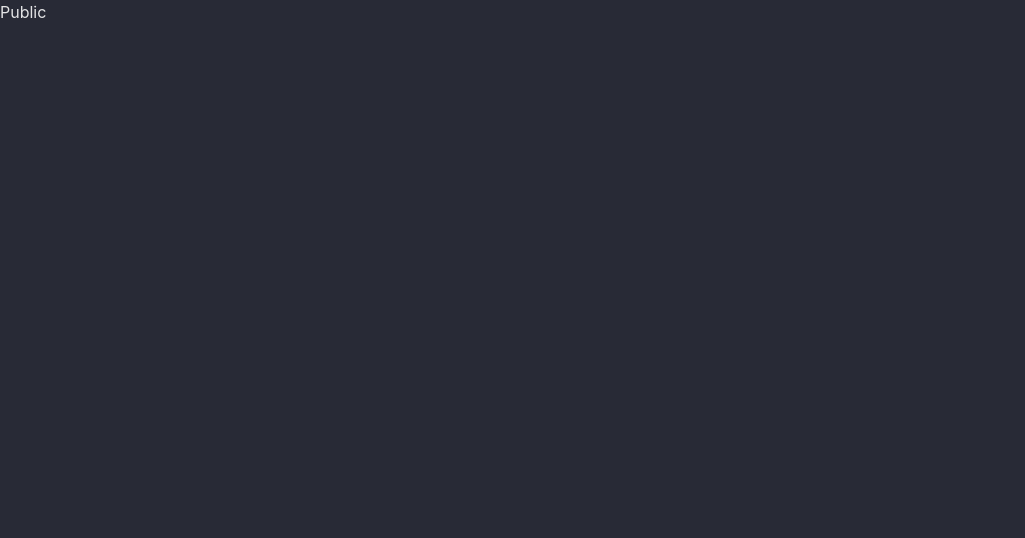
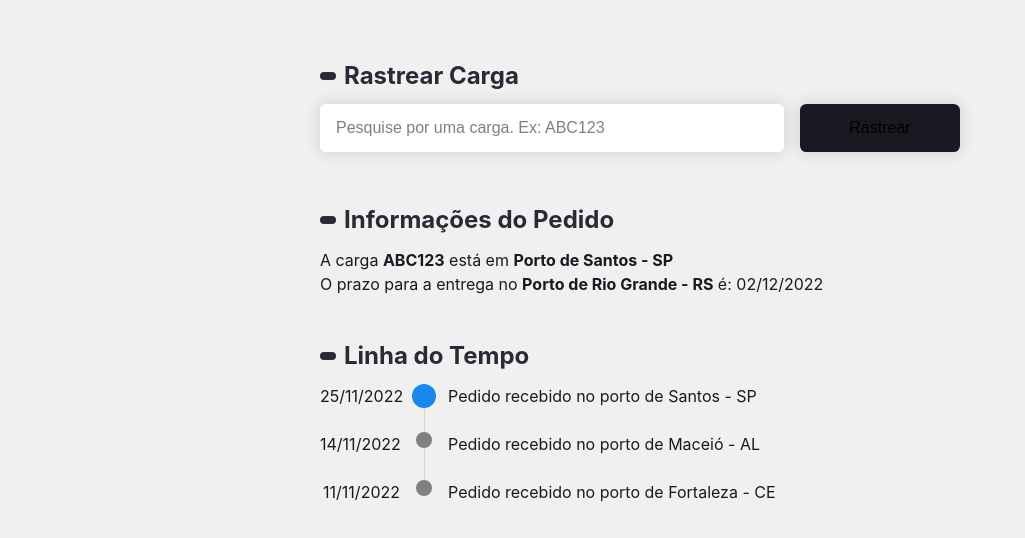
Before and after one commit to YtaloGabriel/RastreadorDeCarga-Front-Time2, a React (Vite) app: page /public in a window 1280 px wide. Shown: the top 538 px of the page, without its empty margins (0-1025 px from the left). Built offline with nearby package versions, Linux system fonts and the light colour scheme.

Commit message:
Parte visual da página pública (rastreamento) criada

```diff
--- a/src/App.tsx
+++ b/src/App.tsx
@@ -5,7 +5,7 @@ import Logger from './components/Logger/Logger';
 
 import Dashboard from './components/Admin/Dashboard/Dashboard';
 import Cargo from './components/Admin/Cargo/Cargo';
-import PublicTracker from './components/Admin/PublicTracker/PublicTracker';
+import PublicTracker from './components/Admin/AdminTracker/AdminTracker';
 import CargoMap from './components/Admin/CargoMap/CargoMap';
 
 function App() {
--- a/src/components/Admin/PublicTracker/PublicTracker.tsx
+++ b/src/components/Admin/AdminTracker/AdminTracker.tsx
@@ -1,16 +1,17 @@
 import React from 'react'
+import TrackerPage from '../../GlobalComponents/TrackerPage/TrackerPage'
 import AdminNavbar from '../AdminNavbar/AdminNavbar'
-import styles from './PublicTracker.module.css'
+import styles from './AdminTracker.module.css'
 
-const PublicTracker = () => {
+const AdminTracker = () => {
   return (
     <section className="content">
       <AdminNavbar />
       <section className="adminContent">
-        PublicTracker
+        <TrackerPage />
       </section>
     </section>
   )
 }
 
-export default PublicTracker
+export default AdminTracker
--- a/src/components/Admin/Cargo/Cargo.module.css
+++ b/src/components/Admin/Cargo/Cargo.module.css
@@ -1,7 +1,7 @@
 .cargo {
   display: flex;
   width: 100%;
-  max-width: 40rem;
+  max-width: 50rem;
   margin: 0 auto;
   flex-direction: column;
 }
--- a/src/components/Admin/Cargo/Cargo.tsx
+++ b/src/components/Admin/Cargo/Cargo.tsx
@@ -2,10 +2,6 @@ import React from 'react'
 import Title from '../../GlobalComponents/Title/Title'
 import AdminNavbar from '../AdminNavbar/AdminNavbar'
 import styles from './Cargo.module.css'
-
-// Escolha a Origem
-// Escolha o Destino
-// Escolha a data limite
 
 const Cargo = () => {
   const sendForm = (event: any) => {
--- a/src/components/Admin/Dashboard/Dashboard.module.css
+++ b/src/components/Admin/Dashboard/Dashboard.module.css
@@ -1,6 +1,6 @@
 .tableContainer {
   width: 100%;
-  max-width: 60rem;
+  max-width: 50rem;
   margin: 0 auto;
 }
 
--- /dev/null
+++ b/src/components/GlobalComponents/TrackerPage/TrackerPage.module.css
@@ -0,0 +1,116 @@
+.public {
+  width: 100%;
+  max-width: 50rem;
+  background-color: var(--white2);
+  margin: 0 auto;
+  display: flex;
+  flex-direction: column;
+  align-items: center;
+}
+
+.public h1{
+  width: 100%;
+}
+
+.form {
+  display: flex;
+  flex-flow: row wrap;
+  width: 100%;
+  margin-bottom: 3.5rem;
+  gap: 1rem;
+}
+
+.button, .searchbar {
+  height: 3rem;
+  border-radius: .4rem;
+  border: none;
+  box-shadow: 0 0 1rem rgba(0, 0, 0, .15);
+}
+
+.searchbar {
+  flex: 1;
+  padding: 0 1rem;
+  background-color: var(--white1);
+  font-size: 1rem;
+  color: var(--dark1);
+}
+
+.searchbar::placeholder {
+  font-size: 1rem;
+  color: rgba(0, 0, 0, .5);
+}
+
+.button {
+  background-color: var(--dark1);
+  min-width: 10rem;
+  font-size: 1rem;
+  cursor: pointer;
+}
+
+.button:hover {
+  background-color: var(--dark2);
+}
+
+.button:active {
+  transform: translateY(.1rem);
+}
+
+/*  */
+
+.details {
+  display: flex;
+  flex-direction: column;
+  width: 100%;
+}
+
+.cargoInfo {
+  display: flex;
+  flex-direction: column;
+  margin-bottom: 3rem;
+}
+
+.shipSteps {
+  display: flex;
+  flex-flow: column nowrap;
+}
+
+.step {
+  display: flex;
+  flex-flow: row nowrap;
+  list-style: none;
+  height: 3rem;
+}
+
+.stepDate {
+  width: 5rem;
+  text-align: end;
+}
+
+.stepStatus {
+  background-color: #808080;
+  width: 1rem;
+  height: 1rem;
+  border-radius: 50%;
+  margin: 0 1rem;
+  display: flex;
+  justify-content: center;
+}
+
+.stepStatus::after {
+  content: "";
+  background-color: rgba(0, 0, 0, .1);
+  height: 2rem;
+  width: 1px;
+  margin-top: 100%;
+}
+
+.step:first-child .stepStatus {
+  background-color: #1688EE;
+  width: 1.5rem;
+  height: 1.5rem;
+  margin: 0 .75rem;
+}
+
+.step:last-child .stepStatus::after {
+  display: none;
+}
--- /dev/null
+++ b/src/components/GlobalComponents/TrackerPage/TrackerPage.tsx
@@ -0,0 +1,50 @@
+import React from 'react'
+import styles from './TrackerPage.module.css'
+import Title from '../Title/Title'
+
+const TrackerPage = () => {
+  const sendForm = (event: any) => {
+    event.preventDefault()
+  }
+
+  return (
+    <section className={styles.public}>
+          <Title className={styles.teste}>Rastrear Carga</Title>
+
+          <form className={styles.form} onSubmit={sendForm}>
+            <input type="text" placeholder="Pesquise por uma carga. Ex: ABC123" className={styles.searchbar}/>
+            <button className={styles.button}>Rastrear</button>
+          </form>
+
+          <section className={styles.details}>
+            <Title>Informações do Pedido</Title>
+
+            <div className={styles.cargoInfo}>
+              <span className={styles.cargoLocal}>A carga <strong>ABC123</strong> está em <strong>Porto de Santos - SP</strong></span>
+              <span className={styles.cargoDeadline}>O prazo para a entrega no <strong>Porto de Rio Grande - RS</strong> é: 02/12/2022</span>
+            </div>
+
+            <Title>Linha do Tempo</Title>
+            <ul className={styles.shipSteps}>
+              <li className={styles.step}>
+                <div className={styles.stepDate}>25/11/2022</div>
+                <div className={styles.stepStatus}></div>
+                <div className={styles.stepInfo}>Pedido recebido no porto de Santos - SP</div>
+              </li>
+              <li className={styles.step}>
+                <div className={styles.stepDate}>14/11/2022</div>
+                <div className={styles.stepStatus}></div>
+                <div className={styles.stepInfo}>Pedido recebido no porto de Maceió - AL</div>
+              </li>
+              <li className={styles.step}>
+                <div className={styles.stepDate}>11/11/2022</div>
+                <div className={styles.stepStatus}></div>
+                <div className={styles.stepInfo}>Pedido recebido no porto de Fortaleza - CE</div>
+              </li>
+            </ul>
+          </section>
+      </section>
+  )
+}
+
+export default TrackerPage
--- /dev/null
+++ b/src/components/Public/Public.module.css
@@ -0,0 +1,6 @@
+.publicContent {
+  width: 100%;
+  max-width: 40rem;
+  margin: 0 auto;
+  padding: 4rem 0;
+}
--- a/src/components/Public/Public.tsx
+++ b/src/components/Public/Public.tsx
@@ -1,8 +1,14 @@
-import React from 'react'
+import React from 'react';
+import TrackerPage from '../GlobalComponents/TrackerPage/TrackerPage';
+import styles from './Public.module.css'
 
 const Public = () => {
   return (
-    <div>Public</div>
+      <section className="content">
+        <div className={styles.publicContent}>
+          <TrackerPage/>
+        </div>
+      </section>
   )
 }
 
```
Also changed, not shown: src/components/Admin/AdminTracker/AdminTracker.module.css (added).
